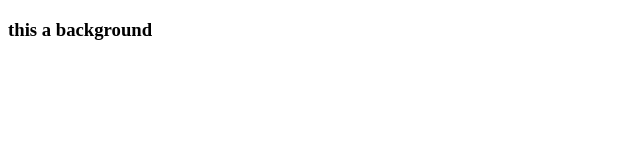
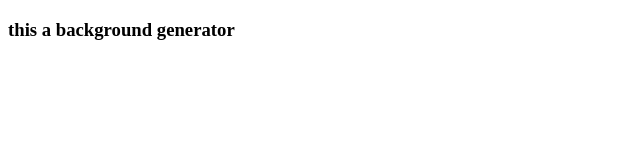
Before and after one commit to SamiHas/background-generator, a plain HTML site: page index.html in a window 1280 px wide. Shown: the whole page, without its empty margins (0-640 px from the left). Drawn offline with Linux system fonts and the light colour scheme.

Commit message:
adding mmore

```diff
--- a/index.html
+++ b/index.html
@@ -4,6 +4,6 @@
 	<title>COOLest</title>
 </head>
 <body>
-	<h3>this a background</h3>
+	<h3>this a background generator</h3>
 </body>
 </html>
```
